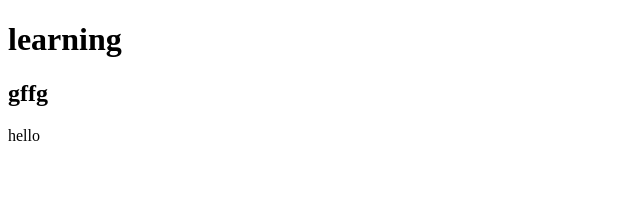
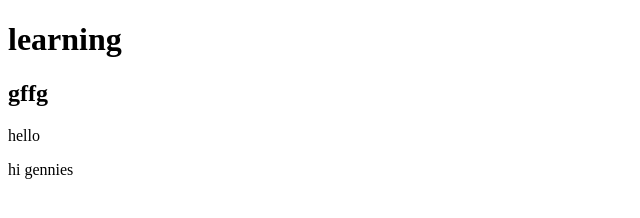
Before and after one commit to anillmn/learning-git, a plain HTML site: page index.html in a window 1280 px wide. Shown: the full height of the page, 0-640 px from the left. Drawn offline with Linux system fonts and the light colour scheme.

Commit message:
add in master branch span tag

```diff
--- a/index.html
+++ b/index.html
@@ -10,6 +10,8 @@
     <h1>learning</h1>
     <h2>gffg</h2>
     <p>hello</p>
+    <span>hi gennies
+    </span>
     <script src="script.js"></script>
 </body>
 </html>
```
